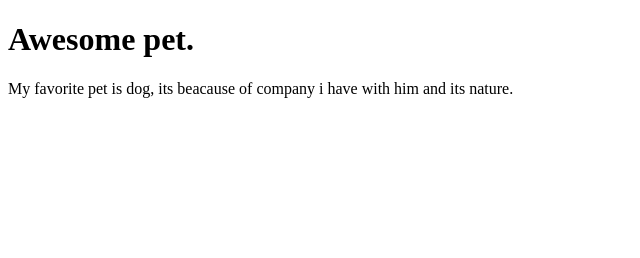
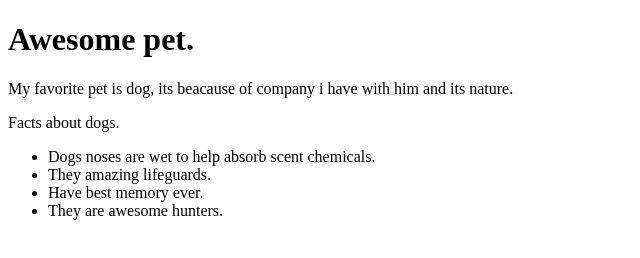
Before and after one commit to kiplangat15000/my-favorite-pet, a plain HTML site: page index.html in a window 1280 px wide. Shown: the whole page, without its empty margins (0-640 px from the left). Drawn offline with Linux system fonts and the light colour scheme.

Commit message:
Highliting some facts about dogs

```diff
--- a/index.html
+++ b/index.html
@@ -9,6 +9,12 @@
 <body>
     <h1>Awesome pet. </h1>
     <p>My favorite pet is dog, its beacause of company i have with him and its nature.</p>
-
+    <p>Facts about dogs.</p>
+    <ul>
+        <li>Dogs noses are wet to help absorb scent chemicals.</li>
+        <li>They amazing lifeguards.</li>
+        <li>Have best memory ever.</li>
+        <li>They are awesome hunters.</li>
+    </ul>
 </body>
 </html>
```
